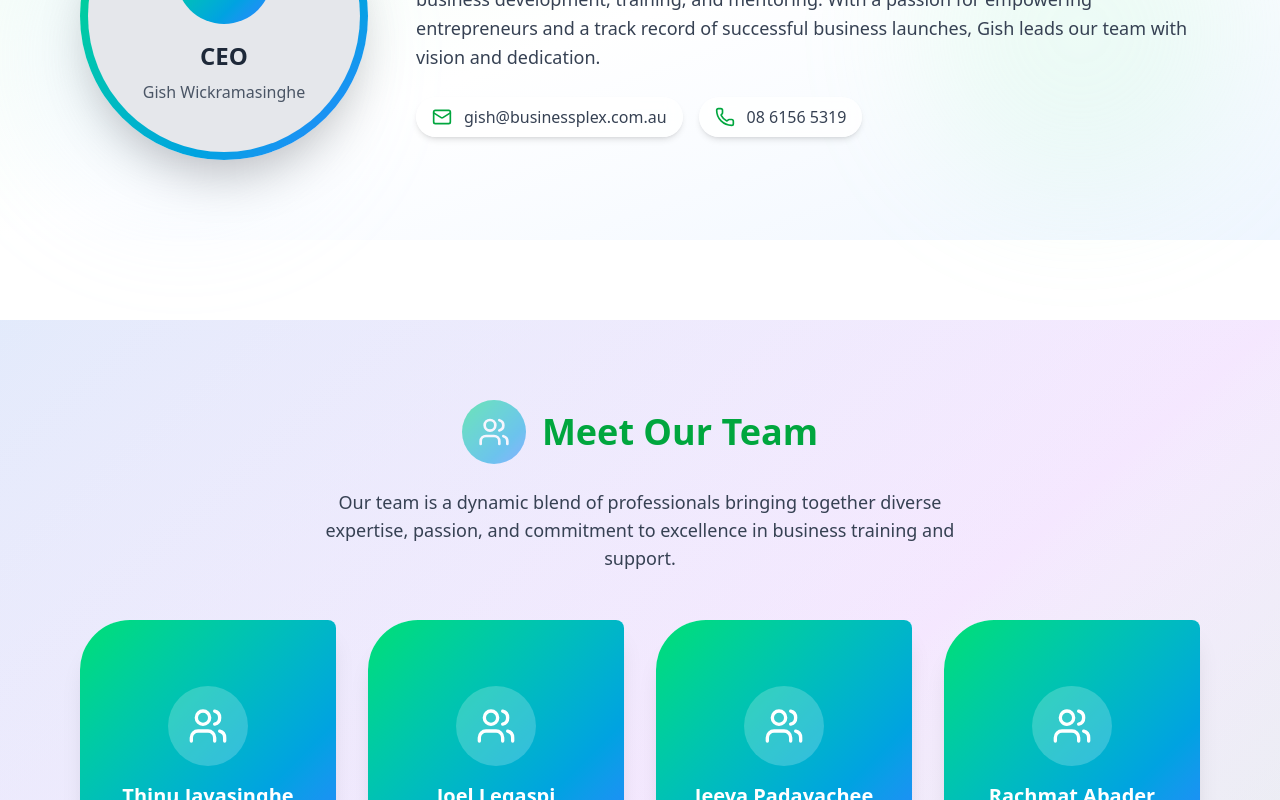
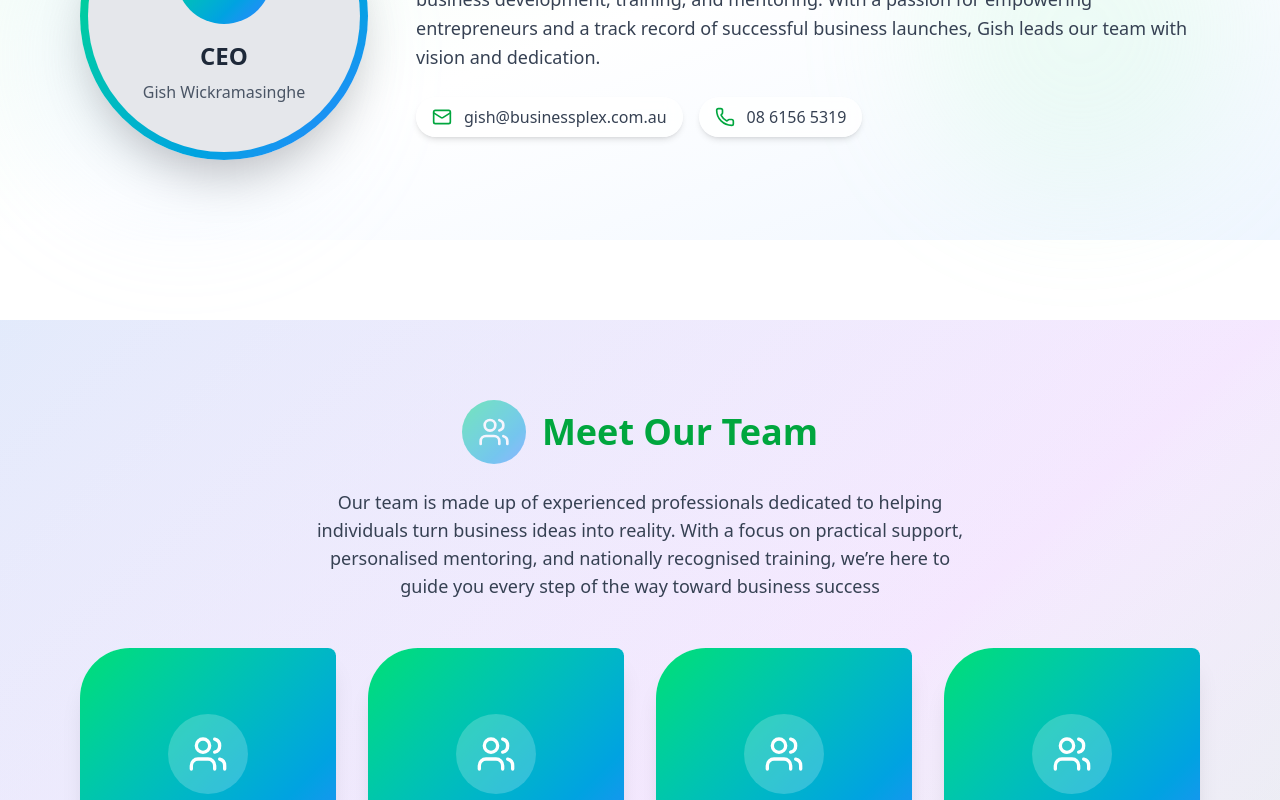
Before and after one commit to YoshithaUR/BusinessPlex_Final, a React (Vite) app in the folder frontend/: page /about in a window 1280 px wide. Shown: the part 3850-4650 px from the top of the page. Built offline with nearby package versions, Linux system fonts and the light colour scheme.

Commit message:
fixed the meet out team description

```diff
--- a/frontend/src/view/About.jsx
+++ b/frontend/src/view/About.jsx
@@ -255,8 +255,9 @@ const AboutUs = () => {
               <h2 className="text-4xl font-bold text-green-600">Meet Our Team</h2>
             </div>
             <p className="text-gray-700 text-lg max-w-2xl mx-auto">
-              Our team is a dynamic blend of professionals bringing together diverse expertise,
-              passion, and commitment to excellence in business training and support.
+              Our team is made up of experienced professionals dedicated to helping individuals turn business
+              ideas into reality. With a focus on practical support, personalised mentoring, and nationally
+              recognised training, we’re here to guide you every step of the way toward business success
             </p>
           </div>
 
```
